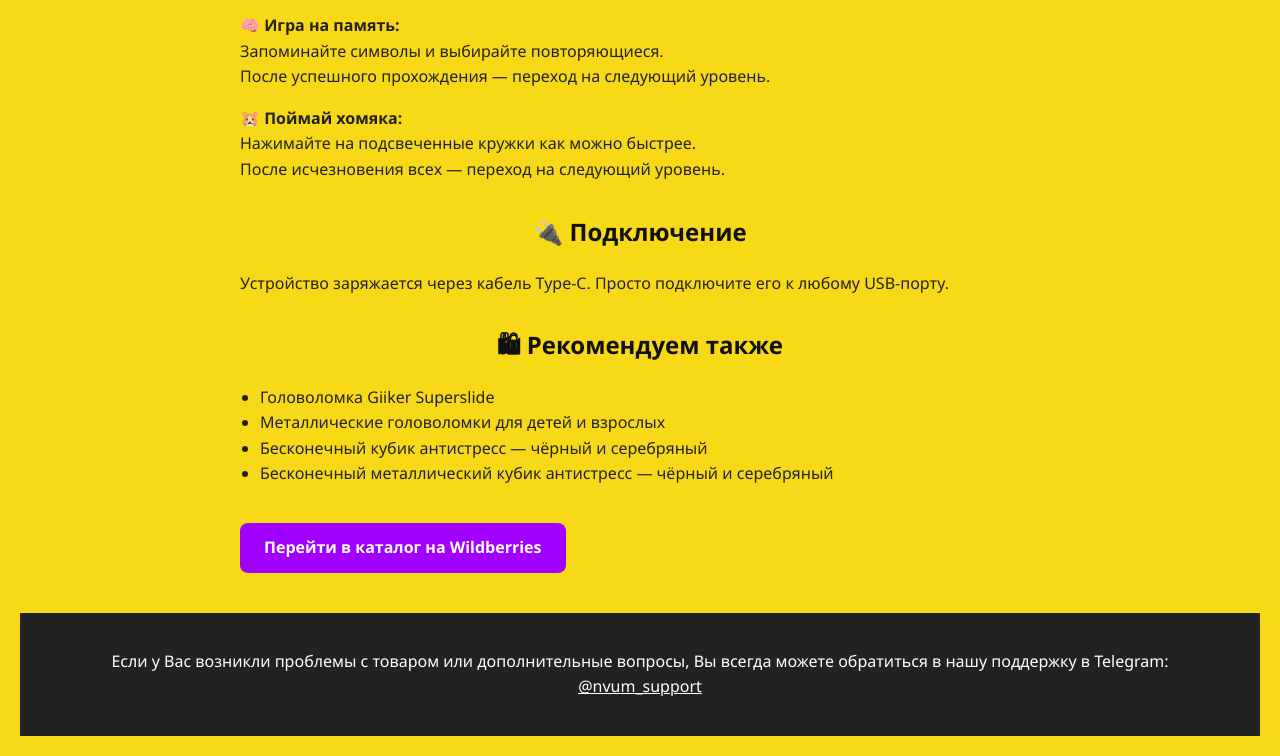
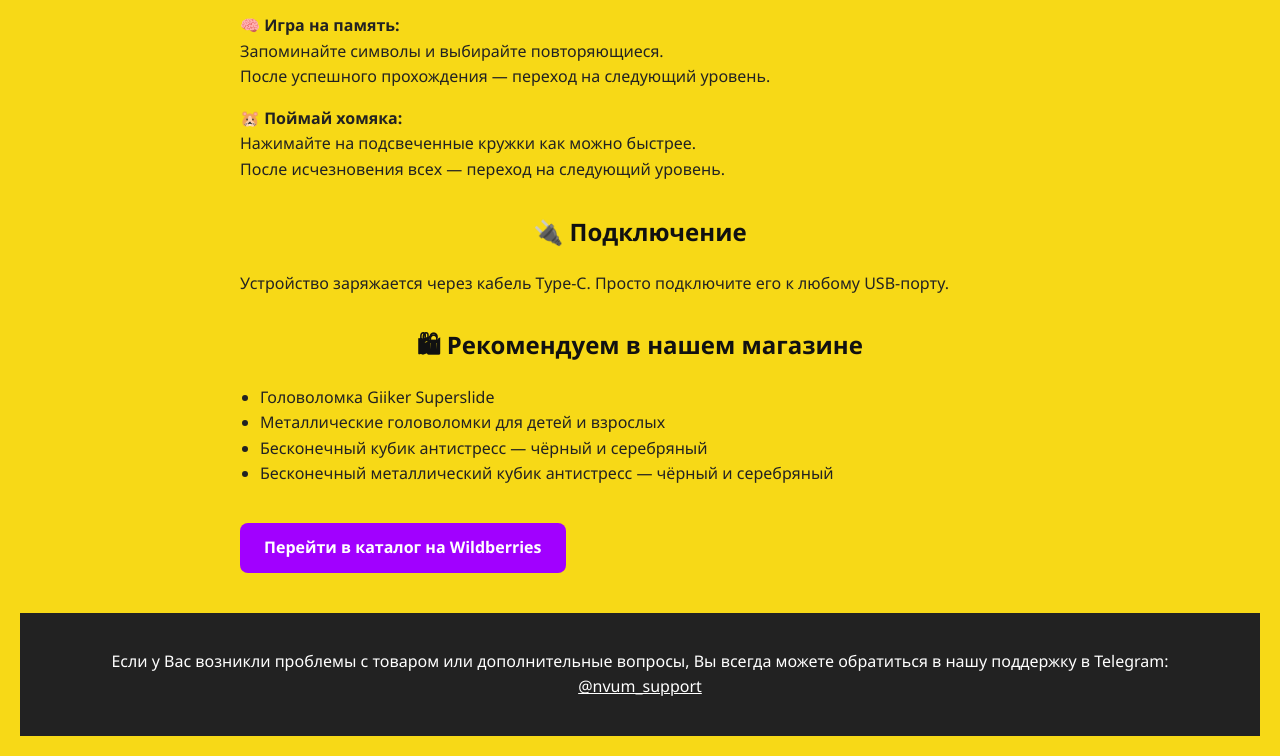
Before and after one commit to nvumgh/wbnvum-instruction-xo, a plain HTML site: page index.html in a window 1280 px wide. Shown: the part 702-1458 px from the top of the page. Drawn offline with Linux system fonts and the light colour scheme.

Commit message:
Update index.html

```diff
--- a/index.html
+++ b/index.html
@@ -90,7 +90,7 @@
     </div>
 
     <div class="section">
-      <h2>🛍 Рекомендуем также</h2>
+      <h2>🛍 Рекомендуем в нашем магазине</h2>
       <ul>
         <li>Головоломка Giiker Superslide</li>
         <li>Металлические головоломки для детей и взрослых</li>
```
